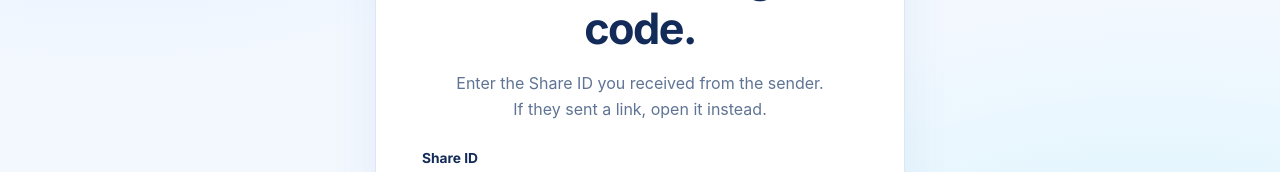
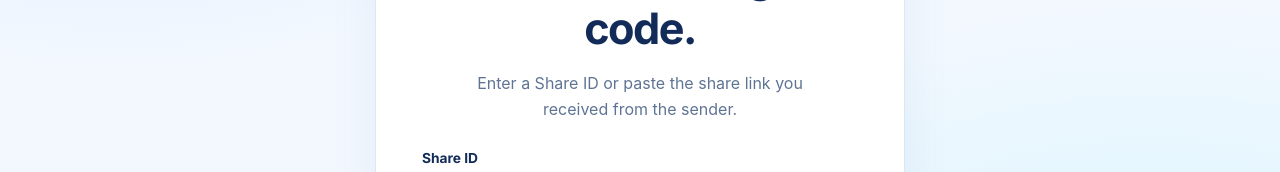
Before and after one commit to roseshot/TOTPNest, a React (Vite) app: page / in a window 1280 px wide. Shown: the part 342-514 px from the top of the page. Built offline with nearby package versions, Linux system fonts and the light colour scheme; a web font is replaced by a local one.

Commit message:
fix(ui): clarify share URL input guidance

```diff
--- a/src/client/PublicPages.tsx
+++ b/src/client/PublicPages.tsx
@@ -42,7 +42,7 @@ export function ShareIdHome() {
       <span className="public-emblem" aria-hidden="true"><img src="/totpnest-logo.svg" alt="" /></span>
       <span className="eyebrow">VIEW A CODE</span>
       <h1 id="share-entry-title">View a shared sign-in code.</h1>
-      <p className="muted public-lead">Enter the Share ID you received from the sender. If they sent a link, open it instead.</p>
+      <p className="muted public-lead">Enter a Share ID or paste the share link you received from the sender.</p>
       <form className="public-form" onSubmit={openShare}>
         <label htmlFor="share-id-input">Share ID</label>
         <input id="share-id-input" name="shareId" type="text" autoComplete="off"
```
